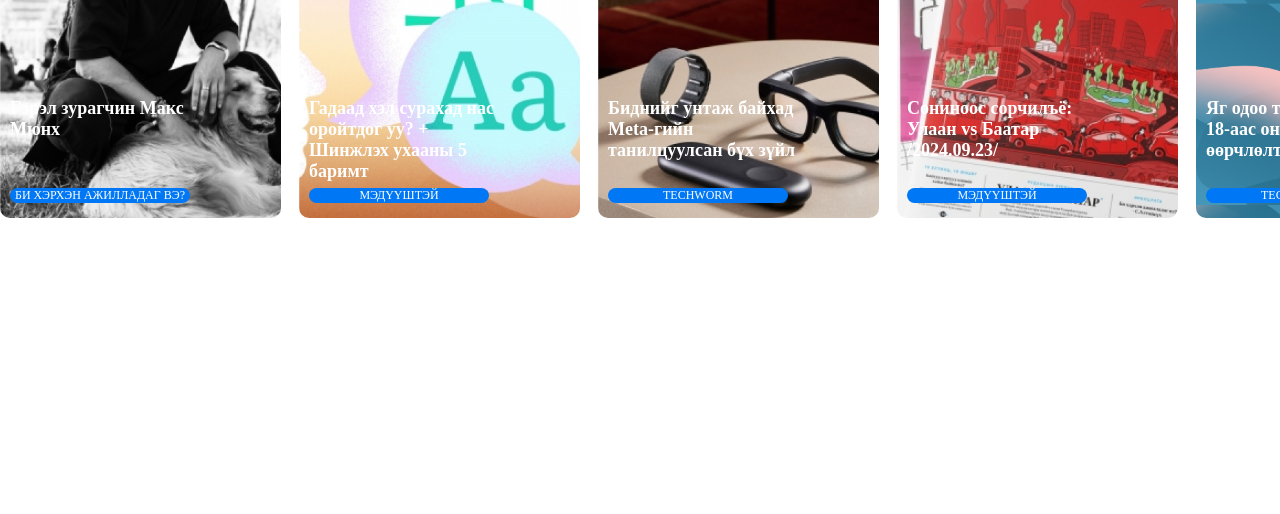
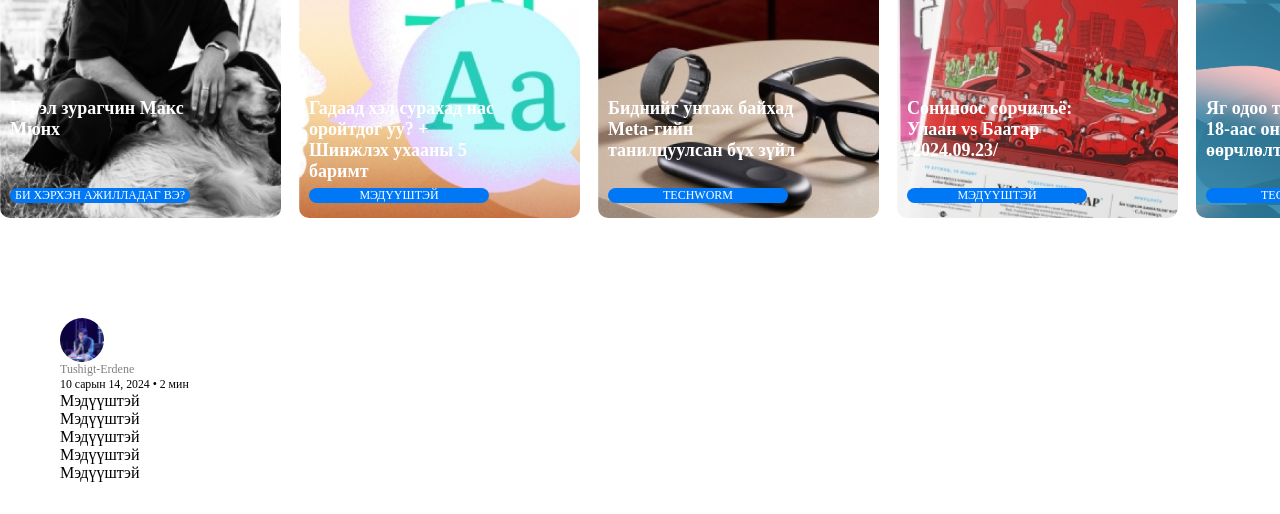
Before and after one commit to Jargaltogtokh/Unread, a plain HTML site: page index.html in a window 1280 px wide. Shown: the part 1079-1593 px from the top of the page. Drawn offline with Linux system fonts and the light colour scheme.

Commit message:
added a few things

```diff
--- a/index.html
+++ b/index.html
@@ -136,6 +136,21 @@
               </div>
             </div>
           </div>
+          <div class="listed">
+            <div class="listed-new">
+              <div>
+                <p class="author">
+                  <img src="author.jpeg" alt="" />
+                </p>
+                <p class="author">Tushigt-Erdene</p>
+                <p class="on">10 сарын 14, 2024 • 2 мин</p>
+              </div>
+            Мэдүүштэй
+          </div>
+          <div class="listed-new">Мэдүүштэй</div>
+          <div class="listed-new">Мэдүүштэй</div>
+          <div class="listed-new">Мэдүүштэй</div>
+          <div class="listed-new">Мэдүүштэй</div>
         </div>
       </header>
     </main>
--- a/style.css
+++ b/style.css
@@ -184,3 +184,16 @@ nav {
   text-transform: uppercase;
   font-size: 12px;
 }
+.listed {
+  margin-top: 100px;
+  justify-content: space-between;
+  width: 1160px;
+  margin-left: auto;
+  margin-right: auto;
+}
+.listed-news {
+  height: 236px;
+  width: 739px;
+  background-color: white;
+  color: blue;
+}
```
